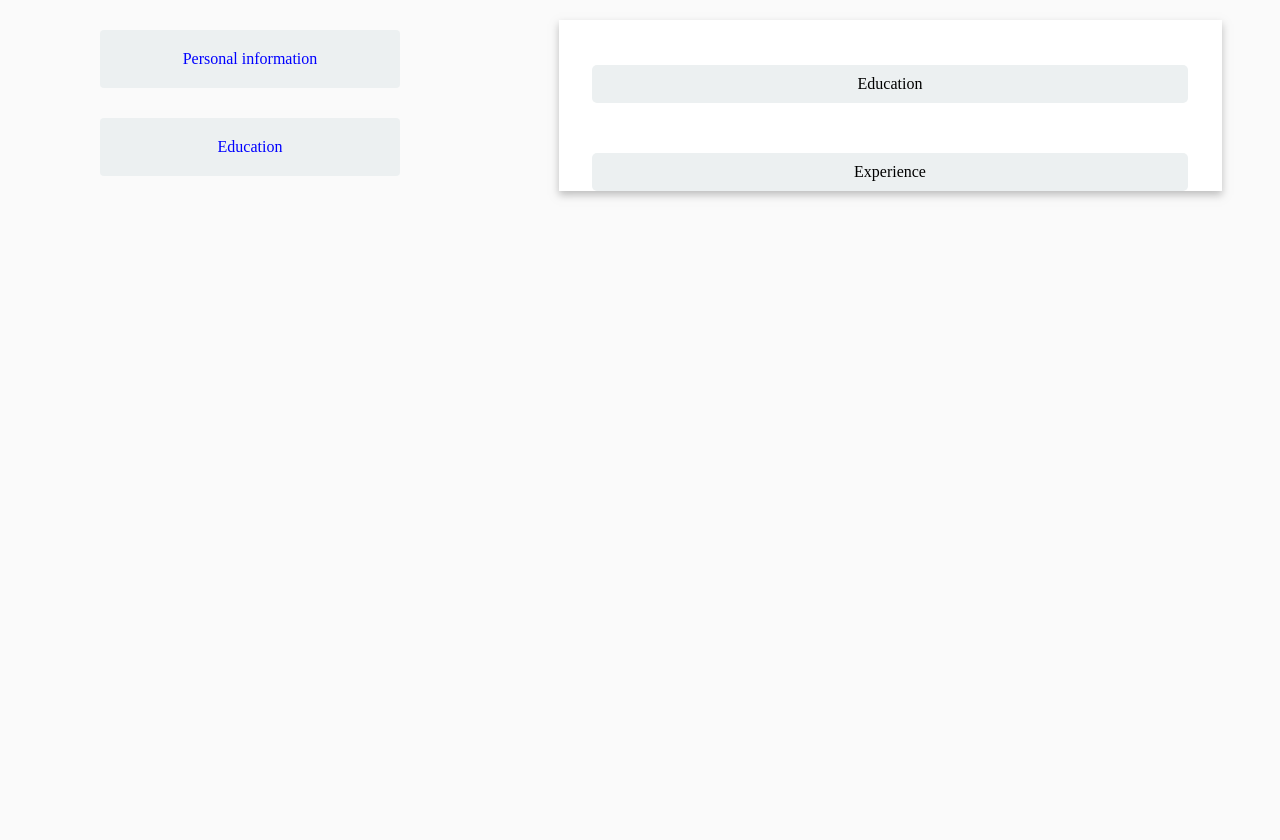
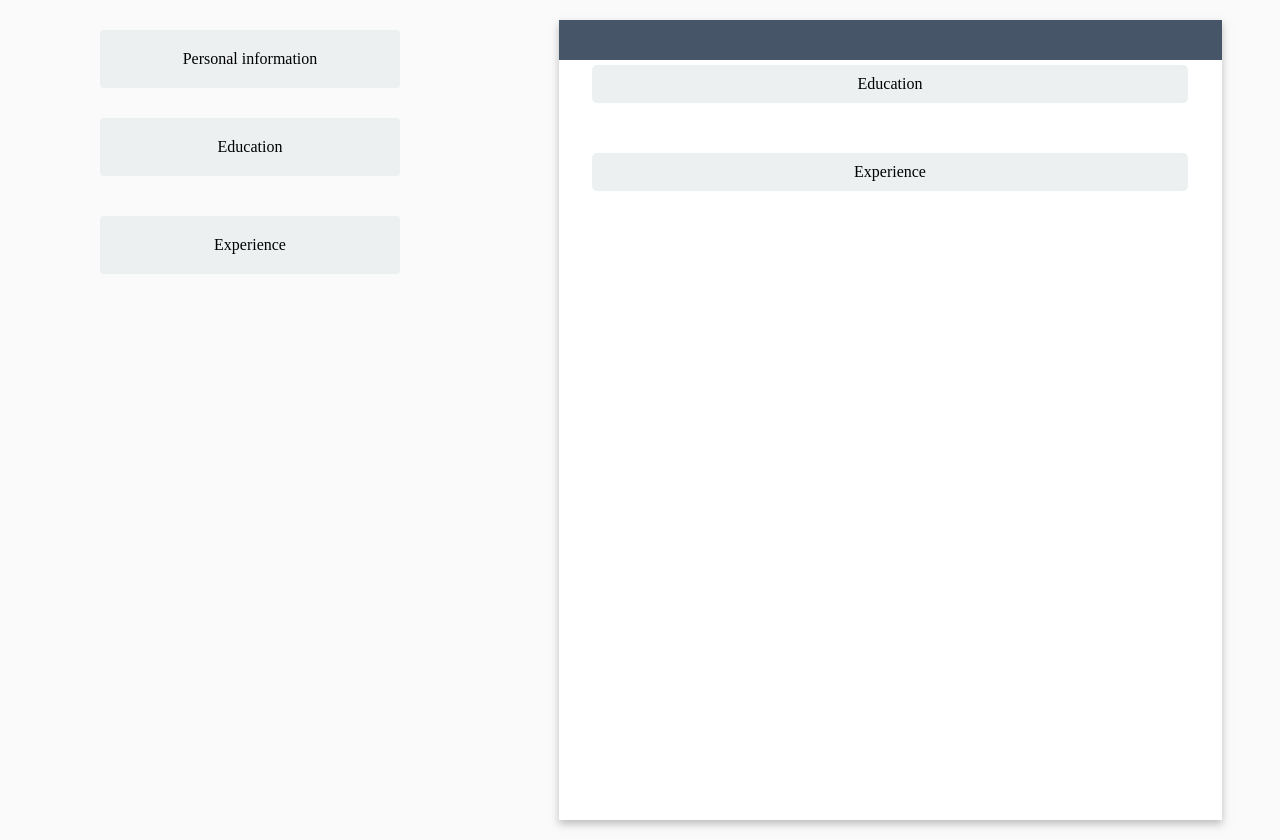
Before and after one commit to AtmaniChouaib22/cv-Builder, a React (Vite) app in the folder cv builder/: page / in a window 1280 px wide. Before the commit the page ends 800 px from the top, so only its background shows below. Built offline with nearby package versions, Linux system fonts and the light colour scheme.

Commit message:
added the experience form

```diff
--- a/cv builder/src/app.jsx
+++ b/cv builder/src/app.jsx
@@ -2,6 +2,8 @@ import { useState } from "react"
 import CreatePersonalInfo from "./personalInfo"
 import CreateEducation from "./educationInfo";
 import CreateResume from "./resume";
+import CreateExperience from "./experienceInfo";
+import Navbar from "./navbar";
 import "./styles/app.css"
 import "./styles/forms.css"
 import { v4 as uuidv4 } from 'uuid';
@@ -13,6 +15,7 @@ console.log(uniqueKey);
 export default function App() {
     const [personalInfoArr, setPersonalInfoArr] = useState([]);
     const [educationInfoArr, setEducationInfoArr] = useState([]);
+    const [experienceInfoArr, setExperienceInfoArr] = useState([]);
 
     function handlePersonalInfoArr(firstName, lastName, email, phone, location, e) {
         e.preventDefault();
@@ -48,6 +51,24 @@ export default function App() {
         console.log(educationInfoArr)
     }
 
+    function handleExperienceArray(company, title, startDate, endDate, location, discription, e) {
+        e.preventDefault();
+        const obj = {
+            company: company,
+            title: title,
+            startDate: startDate,
+            endDate: endDate,
+            location: location,
+            discription: discription,
+            key: uuidv4()
+        };
+
+        console.log('working');
+        console.log(obj);
+        setExperienceInfoArr([...experienceInfoArr, obj]);
+        console.log(experienceInfoArr)
+    }
+
     // display onclick the forms
     function displayPersOnclick() {
         const btn = document.querySelector(".Personal-Form");
@@ -57,12 +78,18 @@ export default function App() {
         const btn = document.querySelector(".Education-Form");
         btn.classList.toggle("open");
     }
+    function displayExpOnclick() {
+        const btn = document.querySelector(".Experience-Form");
+        btn.classList.toggle("open");
+        console.log("www")
+    }
 
     return(
         <div className="App-interface">
             <div className="Forms">
                 <CreatePersonalInfo handlePersonalArray={handlePersonalInfoArr} displayPersOnclick={displayPersOnclick}/>
                 <CreateEducation handleEducationArray={handleEducationArray} educationInfoArr={educationInfoArr} displayEduOnclick={displayEduOnclick}/>
+                <CreateExperience handleExperienceArray={handleExperienceArray} experienceInfoArr={experienceInfoArr} displayExpOnclick={displayExpOnclick}/>
             </div>
             <div className="Resume">
                 <CreateResume educationInfoArr={educationInfoArr} personalInfoArr={personalInfoArr}/>
--- a/cv builder/src/educationInfo.jsx
+++ b/cv builder/src/educationInfo.jsx
@@ -54,8 +54,6 @@ function CreateEducation({handleEducationArray, educationInfoArr, displayEduOncl
                 <CreateInput id="location" type="text" label="Location" placeholder="City, Country"value={location} handleInputChange={handleEducationChange}/>
                 <div className="Buttons">
                     <button type="submit">submit</button>
-                    <button>New Education</button>
-                    <button>Edit</button>
                 </div>
             </form>
 
--- /dev/null
+++ b/cv builder/src/experienceInfo.jsx
@@ -0,0 +1,75 @@
+import { useState } from "react";
+import CreateInput from "./inputField";
+
+function CreateExperience({handleExperienceArray, experienceInfoArr, displayExpOnclick}) {
+    const [company, setCompany] = useState("");
+    const [title, setTitle] = useState("");
+    const [startDate, setStartDate] = useState("");
+    const [endDate, setEndDate] = useState("");
+    const [location, setLocation] = useState("");
+    const [discription, setDiscription] = useState("");
+
+    const handleExperienceChange = (id, value) => {
+        switch(id) {
+            case "company":
+                setCompany(value);
+                break;
+            case "title":
+                setTitle(value);
+                break;
+            case "startDate":
+                setStartDate(value);
+                break;
+            case "endDate":
+                setEndDate(value);
+                break;
+            case "location":
+                setLocation(value);
+                break;
+            case "disctiption":
+                setDiscription(value);
+                break;
+        }
+    };
+
+    const handleExpSubmit = (e) => {
+        e.preventDefault();
+        handleExperienceArray(company, title, startDate, endDate, location,discription, e);
+        clearInputs() ;
+
+    };
+
+    function clearInputs () {
+        setCompany("");
+        setTitle("");
+        setStartDate("");
+        setEndDate("");
+        setLocation("");
+        setDiscription("");
+    }
+
+    return (
+        <div className="Experience">
+            <div className="Box-Header" onClick={displayExpOnclick}>Experience</div>
+            <form onSubmit={handleExpSubmit} className="Experience-Form">
+                <CreateInput id="company" type="text" label="Company Name" placeholder="ex: Facebook" value={company} handleInputChange={handleExperienceChange} />
+                <CreateInput id="title" type="text" label="job Title" placeholder="Job Title" value={title} handleInputChange={handleExperienceChange}/>
+                <CreateInput id="startDate" type="date" label="Starting Date" placeholder=""value={startDate} handleInputChange={handleExperienceChange}/>
+                <CreateInput id="endDate" type="date" label="Ending Date" placeholder="" value={endDate} handleInputChange={handleExperienceChange}/>
+                <CreateInput id="location" type="text" label="Location" placeholder="City, Country"value={location} handleInputChange={handleExperienceChange}/>
+                <CreateInput id="discription" type="text" label="Discription" placeholder="Discription"value={discription} handleInputChange={handleExperienceChange}/>
+                <div className="Buttons">
+                    <button type="submit" className="Submit-Btn">Submit</button>
+                </div>
+            </form>
+
+            <div className="Short-Cuts">
+                {experienceInfoArr.map(item => (<div className="Info-Box">
+                    <div>{item.title}</div>
+                </div>))}
+            </div>
+        </div>
+    )
+}
+
+export default CreateExperience ;
--- /dev/null
+++ b/cv builder/src/navbar.jsx
@@ -0,0 +1,7 @@
+export default function Navbar() {
+    return (
+        <nav className="Navbar">
+            <div>Resume-Gen</div>
+        </nav>
+    )
+}
--- a/cv builder/src/styles/app.css
+++ b/cv builder/src/styles/app.css
@@ -23,4 +23,9 @@ body {
     background-color: #ecf0f1;
     padding: 10px;
     cursor: pointer;
+    transition: background-color 0.3s ease, color 0.3s ease, transform 0.3s ease;
 }
+.Info-Box:hover {
+    background-color: #2980b9;
+    color: #ecf0f1;
+  }
--- a/cv builder/src/styles/forms.css
+++ b/cv builder/src/styles/forms.css
@@ -23,7 +23,6 @@
 .Box-Header {
     text-align: center;
     width: 100%;
-    color: blue;
     padding: 20px;
     text-decoration: none;
     border-radius: 4px;
@@ -54,6 +53,12 @@
 .Personal-Form {
     display: none;
 }
+.Experience {
+    width: 300px;
+}
+.Experience-Form {
+    display: none;
+}
 .open {
     display: block;
 }
--- a/cv builder/src/styles/resume.css
+++ b/cv builder/src/styles/resume.css
@@ -3,6 +3,7 @@
     justify-content: center;
     margin-top: 20px;
     margin-bottom: 20px;
+    height: 800px;
 }
 .Resume-Paper {
     display: flex;
@@ -25,6 +26,8 @@
 }
 .Personal-Section {
     padding: 20px;
+    background-color: #475569;
+    width: 100%;
 }
 .Personal-Item {
     display: grid;
```
